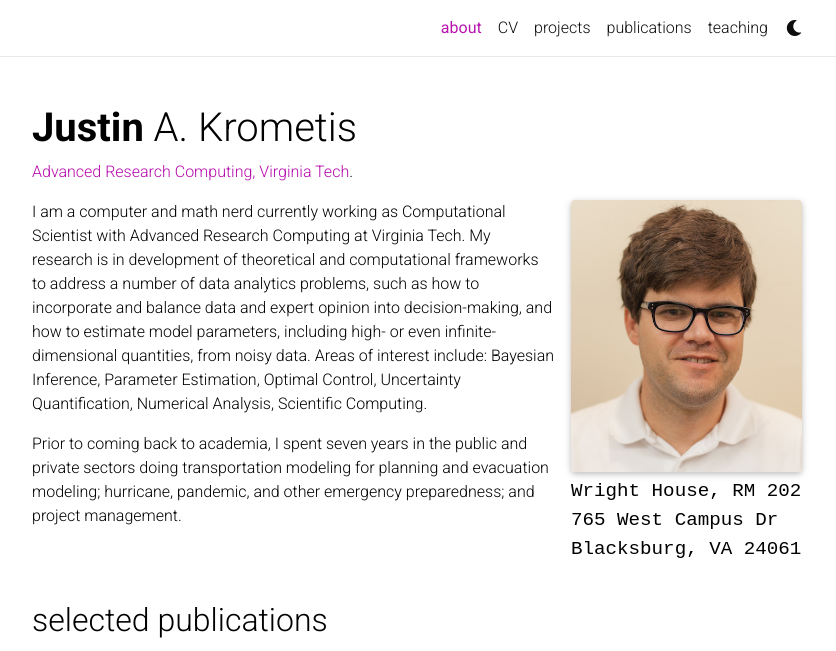
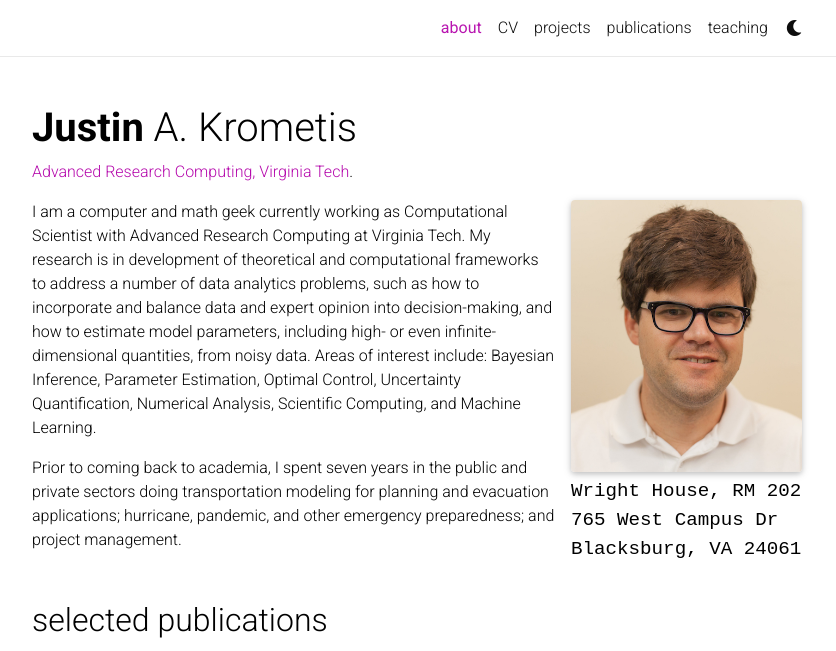
Before and after one commit to krometis/krometis.github.io, a Jekyll site: the page built from _pages/about.md, in a window 1280 px wide and 940 px high, cut to the strip 0-651 px from the top of the window. Shown: the whole strip, without its empty margins (223-1059 px from the left). Built offline with Jekyll 4.4.1, drawn with Linux system fonts in a browser that asks for light colours; nearby versions of some CDN libraries; a style sheet for code colours, icons or effects is not loaded.

Commit message:
source: tweaks to about.md

```diff
--- a/_pages/about.md
+++ b/_pages/about.md
@@ -17,9 +17,9 @@ selected_papers: true # includes a list of papers marked as "selected={true}"
 social: true  # includes social icons at the bottom of the page
 ---
 
-I am a computer and math nerd currently working as Computational Scientist with Advanced Research Computing at Virginia Tech. My research is in development of theoretical and computational frameworks to address a number of data analytics problems, such as how to incorporate and balance data and expert opinion into decision-making, and how to estimate model parameters, including high- or even infinite-dimensional quantities, from noisy data. Areas of interest include: Bayesian Inference, Parameter Estimation, Optimal Control, Uncertainty Quantification, Numerical Analysis, Scientific Computing.
+I am a computer and math geek currently working as Computational Scientist with Advanced Research Computing at Virginia Tech. My research is in development of theoretical and computational frameworks to address a number of data analytics problems, such as how to incorporate and balance data and expert opinion into decision-making, and how to estimate model parameters, including high- or even infinite-dimensional quantities, from noisy data. Areas of interest include: Bayesian Inference, Parameter Estimation, Optimal Control, Uncertainty Quantification, Numerical Analysis, Scientific Computing, and Machine Learning.
 
-Prior to coming back to academia, I spent seven years in the public and private sectors doing transportation modeling for planning and evacuation modeling; hurricane, pandemic, and other emergency preparedness; and project management.
+Prior to coming back to academia, I spent seven years in the public and private sectors doing transportation modeling for planning and evacuation applications; hurricane, pandemic, and other emergency preparedness; and project management.
 
 <!--
 ## education
```
Also changed, not shown: 1 other file.
